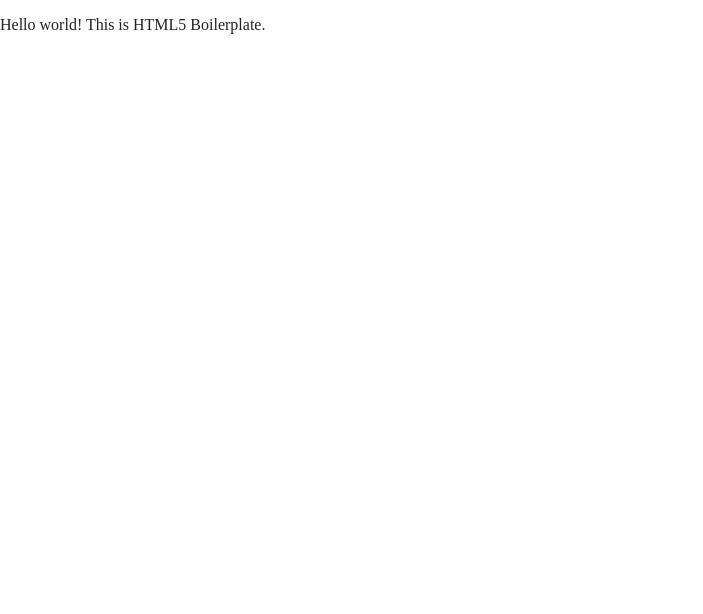
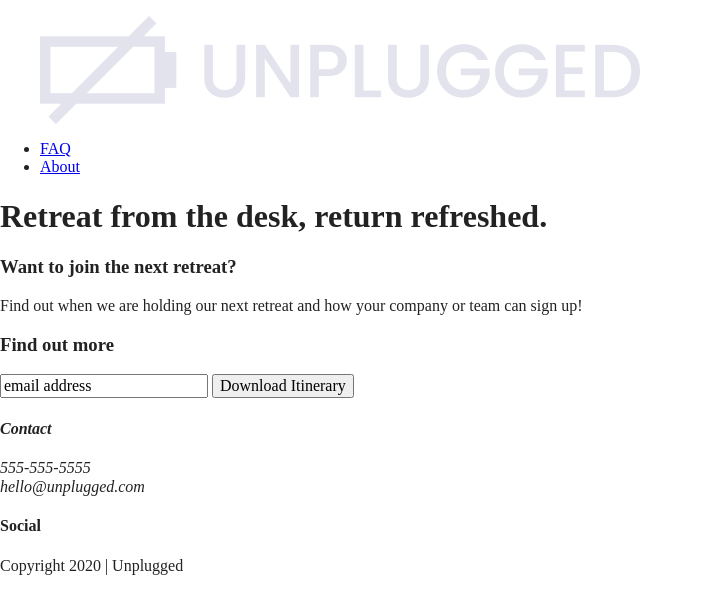
Before and after one commit to sarah-bfleet/unplugged, a website built with Parcel: page index.html in a window 1280 px wide. Shown: the whole page, without its empty margins (0-703 px from the left). Built offline with nearby package versions, Linux system fonts and the light colour scheme.

Commit message:
Added code for half of homepage

```diff
--- a/index.html
+++ b/index.html
@@ -23,9 +23,76 @@
 </head>
 
 <body>
+    <header>
+        <div class="content-wrapper">
+          <figure>
+            <a href="#"><img src="img/unpluggedlogo.png" alt="unplugged logo"></a>
+          </figure>
 
-  <!-- Add your site or application content here -->
-  <p>Hello world! This is HTML5 Boilerplate.</p>
+          <div class="header-divider"></div>
+
+          <nav>
+            <ul>
+              <li><a href="faq/index.html" target="_blank">FAQ</a></li>
+              <li><a href="about/index.html" target="_blank">About</a></li>
+            </ul>
+          </nav>
+        </div>
+    </header>
+
+    <main>
+
+      <section class="hero-area">
+
+        <div class="content-wrapper">
+
+          <h1>Retreat from the desk, return refreshed.</h1>
+
+        </div>
+      </section>
+
+      <aside>
+         <div class="content-wrapper">
+           <div class="form-description">
+             <h3>Want to join the next retreat?</h3>
+             <p>Find out when we are holding our next retreat and how your company or team can sign up!</p>
+           </div>
+
+           <div class="form">
+             <h3>Find out more</h3>
+             <input type="text" name="name" value="email address">
+             <input type="button" value="Download Itinerary">
+             </div>
+
+         </div> <!--aside conent wrapper ends-->
+      </aside>
+
+    </main> <!--main wrapper-->
+
+    <footer>
+      <div class="content-wrapper">
+          <div class="footer-content">
+            <address class="contact">
+                <h4>Contact</h4>
+                <p>555-555-5555 <br>hello@unplugged.com</p>
+            </address>
+              <div class="social">
+                <h4>Social</h4>
+                  <div class="social-icons">
+                      <p><a href="https://www.facebook.com/yoursite" target="_blank"></a></p>
+                      <p><a href="https://www.twitter.com/yoursite" target="_blank"></a></p>
+                      <p><a href="https://www.instagram.com/yoursite" target="_blank"></a></p>
+                </div>
+              </div>
+           </div>
+      </div> <!--footer content-wrapper ends-->
+
+      <div class="copyright">
+        <p>Copyright 2020 | Unplugged</p>
+      </div>
+  </footer>
+
+
   <script src="js/vendor/modernizr-3.11.2.min.js"></script>
   <script src="js/plugins.js"></script>
   <script src="js/main.js"></script>
```
Also changed, not shown: about/index.html (+42 -3 lines), faq/index.html (+41 -3 lines), 6 other files.
